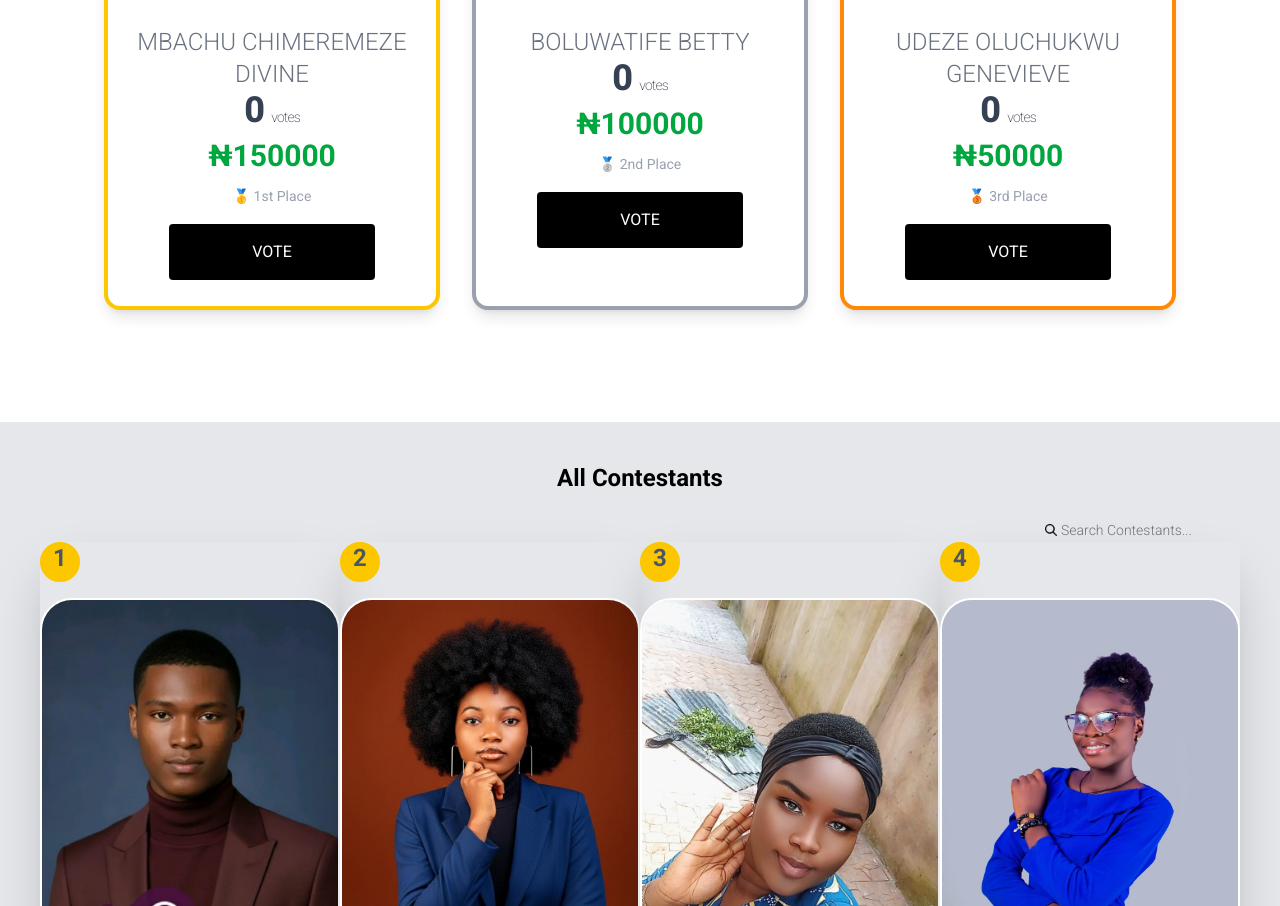
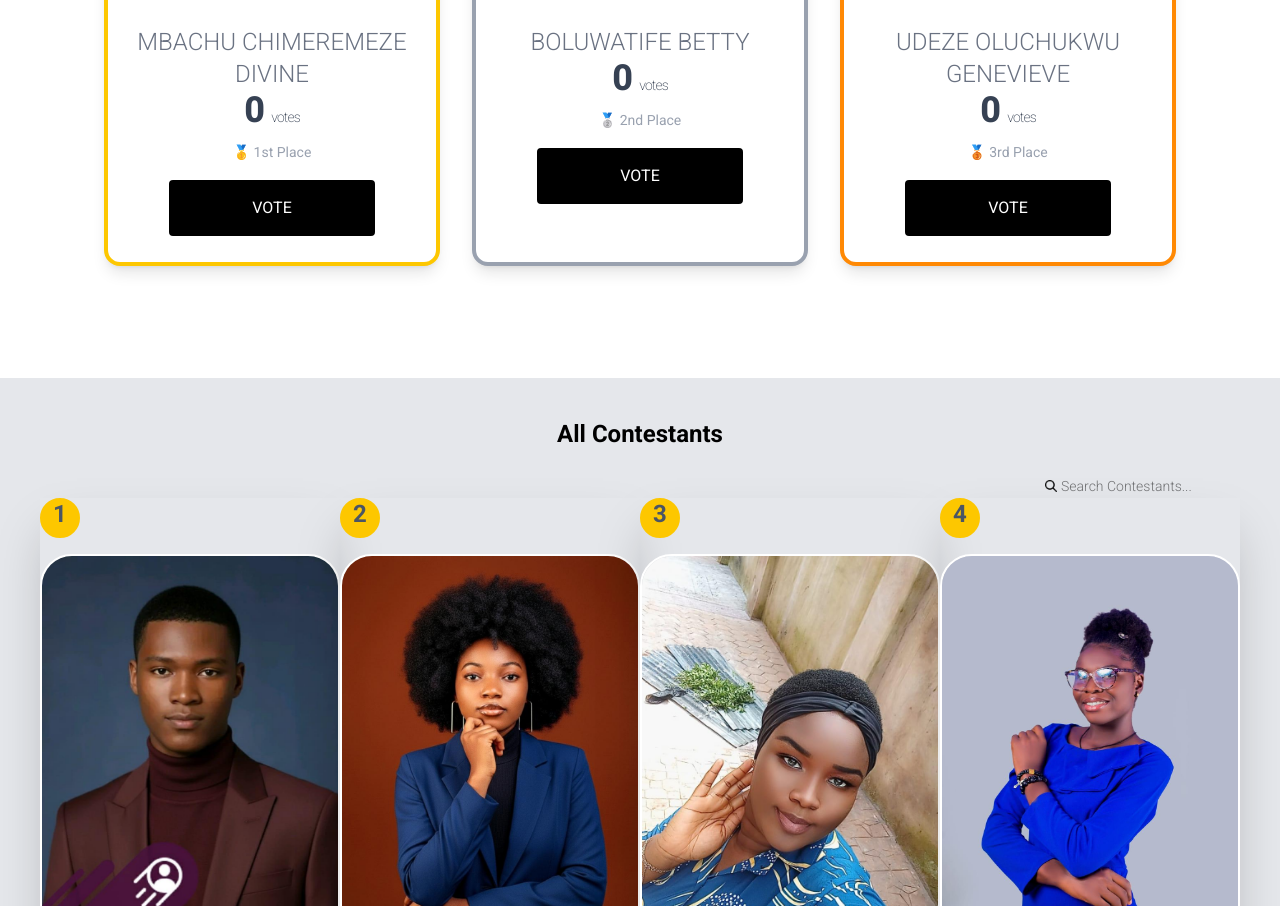
Before and after one commit to isaiah973/rankingSystem, a React (Vite) app: page / in a window 1280 px wide. Shown: the part 886-1792 px from the top of the page. Built offline with nearby package versions, Linux system fonts and the light colour scheme.

Commit message:
removed prize

```diff
--- a/src/Components/TopThree.jsx
+++ b/src/Components/TopThree.jsx
@@ -45,13 +45,13 @@ const TopThree = () => {
                   {contestant.name.toUpperCase()}
                 </h3>
                 <p className="text-gray-700 text-4xl tracking-tight font-extrabold"><span className="tracking-tighter">{contestant.votes}</span> <span className="text-sm font-extralight">votes</span></p>
-                <p className="text-3xl font-bold mt-2 text-green-600">
+                {/* <p className="text-3xl font-bold mt-2 text-green-600">
                   {index === 0
                     ? contestant.contestantPrize="₦150000"
                     : index === 1
                     ? contestant.contestantPrize="₦100000"
                     : contestant.contestantPrize="₦50000"}
-                </p>
+                </p> */}
                 {/* {contestant.prize && (
                   <p className="text-lg font-bold mt-2 text-green-600">
                     {contestant.prize}
```
